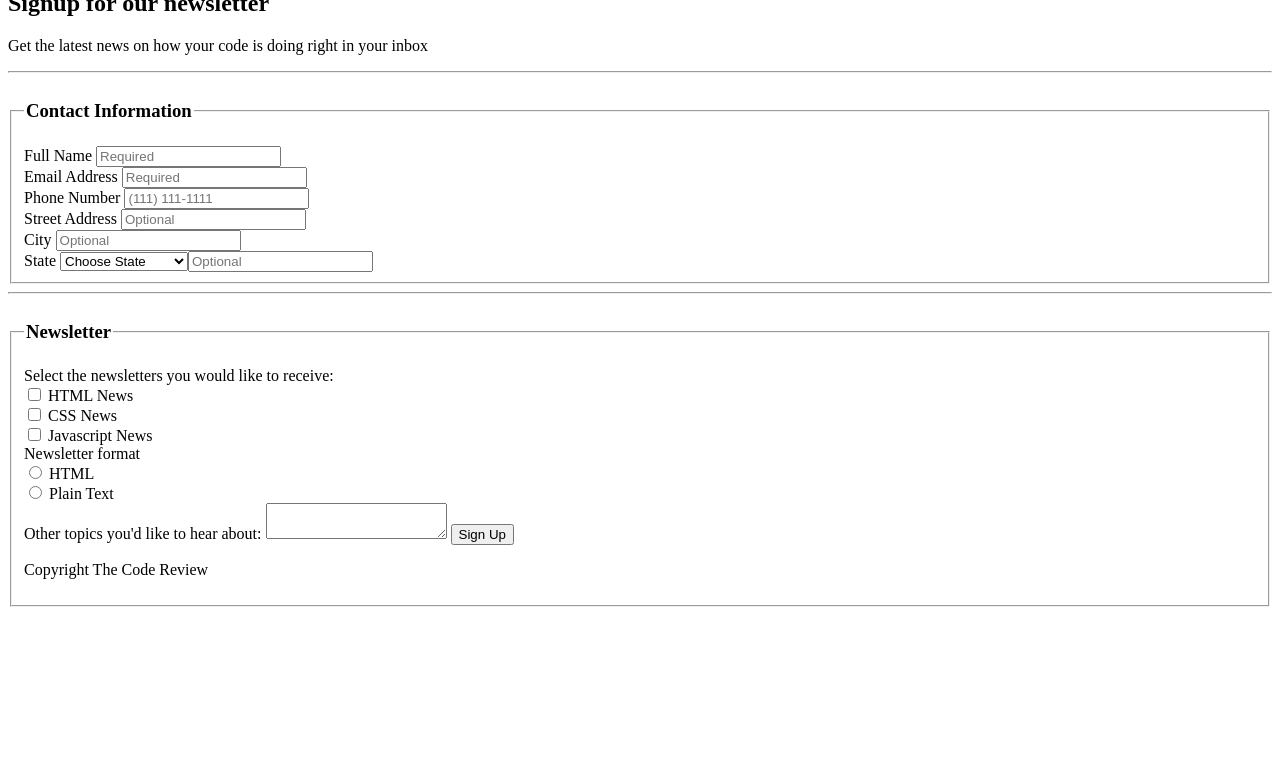
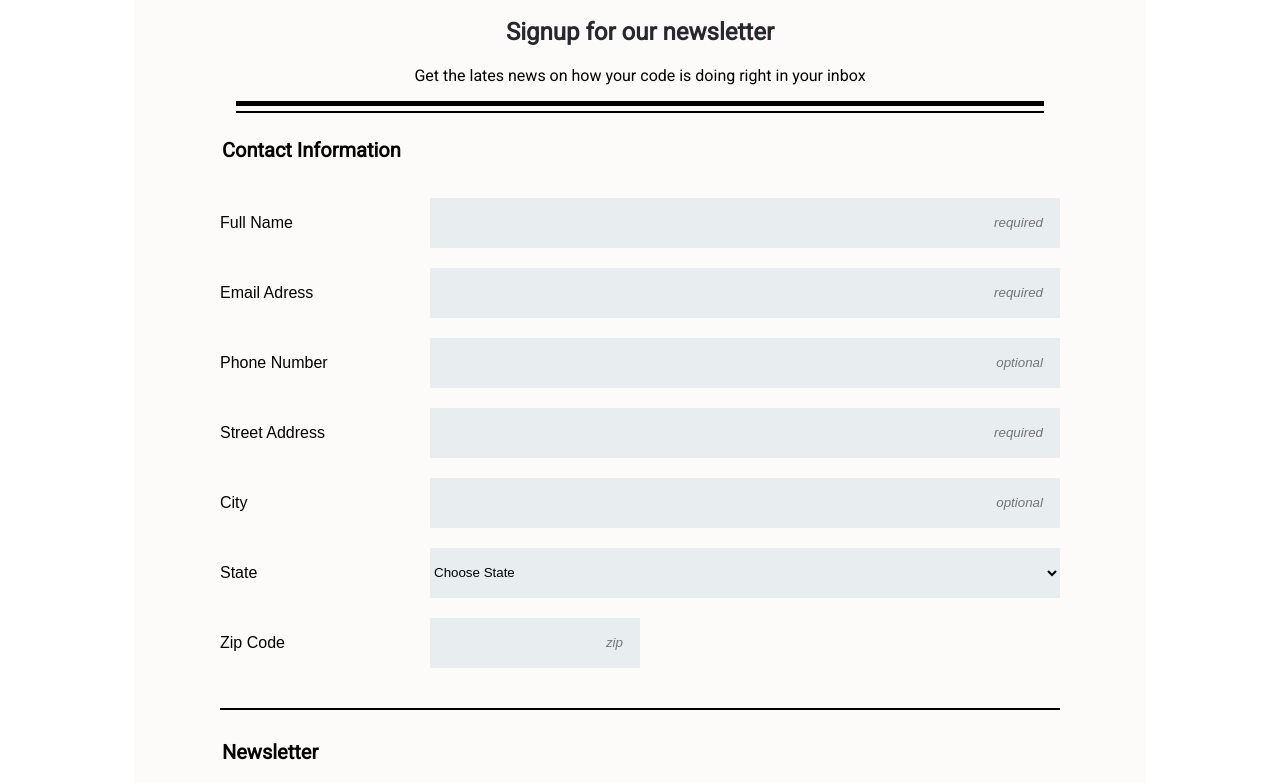
Before and after one commit to Rooben-s/techdegree-project-3-rooben, a plain HTML site: page index.html in a window 1280 px wide. Shown: the part 90-873 px from the top of the page. Before the commit the page ends 800 px from the top, so only its background shows below. Drawn offline with Linux system fonts and the light colour scheme; a web font is replaced by a local one.

Commit message:
final commit

```diff
--- a/css/styles.css
+++ b/css/styles.css
@@ -0,0 +1,252 @@
+/*-------mobile-form-------*/
+
+/*-------------Base Element Styles-------------*/
+
+*{
+    box-sizing: border-box;
+}
+
+
+h1 {
+    background-color: #272730;
+    color: white;
+    margin-top: 0;
+    padding: 20px 5px;
+
+}
+
+
+ h2 {
+     color: #272730;
+ }
+
+
+h1,
+h2,
+.intro-p {
+    text-align: center;
+}
+
+
+fieldset {
+    border: none;
+}
+
+
+legend {
+    margin-top: 20px;
+    margin-bottom: 20px;
+    font-size: 20px;
+
+}
+
+
+
+form {
+    width: 95%;
+    max-width: 500px;
+    padding: 0 1em;
+    margin: 0 auto;
+    display: flex;
+    flex-direction: column;
+}
+
+
+
+.news {
+    margin-top: auto;
+}
+
+
+.button{
+    background-color: #0fd6cc;
+    color: #fff;
+    display: block;
+    border: none;
+    border-radius: .10em;
+    height:50px;
+    width: 95%;
+    margin-top: 10px;
+    margin-bottom: 10px;
+    cursor: pointer;
+}
+
+
+.contact-form-code {
+    width: 45%;
+}
+
+
+
+footer {
+    text-align: center;
+    line-height: 2;
+
+}
+
+
+/*-------------Font Family-------------*/
+
+
+body {
+    font-family: 'Gayathri', sans-serif;
+}
+
+.intro {
+    font-family: 'Lato', sans-serif;
+}
+
+.textarea {
+    display: block;
+    margin-top: 20px;
+}
+
+h2,
+.intro-p,
+legend {
+    font-family: 'Roboto', sans-serif;
+}
+
+
+
+/*-------------Attribute Selectors-------------*/
+
+div[id="container"] {
+    max-width: 500px;
+    margin: auto;
+    background-color: rgb(253, 250, 250);
+
+}
+
+
+input[type=text],
+input[type=tel],
+input[type=email],
+input[type=cellphone],
+select,
+textarea {
+    background-color: #e8eeef;
+    color: black;
+    display: block;
+    border: none;
+    border-radius: .10em;
+    height:50px;
+    width: 95%;
+    margin-top: 10px;
+    margin-bottom: 10px;
+
+}
+
+
+
+
+::placeholder {
+    text-align: right;
+    font-style: oblique;
+    padding-right: 15px;
+}
+
+input[type="checkbox"],
+input[type="radio"] {
+    margin-right: 10px;
+}
+
+
+
+/*-------------CSS Transition for Focus-------------*/
+
+
+
+input:focus,
+textarea:focus,
+select:focus {
+    background-color: lightblue;
+    transition: border 2s, background-color 2s, transform 2s;
+}
+
+button:focus {
+    background-color: lightblue;
+}
+
+/*-------------Horizontal Rule-------------*/
+
+
+.line-1 {
+    height: 5px;
+    background-color: black;
+    margin-bottom: 0;
+    border-style: none;
+}
+
+.line-2 {
+    height: 2px;
+    background: black;
+    border-style: none;
+    margin-top: 5px;
+    margin-bottom: 25px;
+}
+
+.line-3 {
+    margin-top: 30px;
+    margin-bottom: 20px;
+    height: 2px;
+    background: black;
+    border-style: none;
+}
+
+
+
+/*-------------Media Querry-------------*/
+
+@media (min-width: 768px) {
+
+
+    div[id="container"] {
+        max-width: 80%;
+        margin: auto;
+    }
+
+    form {
+        max-width: 900px;
+    }
+
+    .contact-form label,
+    .contact-form-code label {
+        flex-basis: 25%;
+    }
+
+    .contact-form select,
+    .contact-form input,
+    .contact-form-code input {
+        flex-grow:1;
+        flex-basis:70%;
+    }
+
+
+    .contact-form-code {
+        width: 100%;
+    }
+
+
+    .contact-form-code input {
+        max-width: 25%;
+    }
+
+
+    .contact-form,
+    .contact-form-code {
+        display: flex;
+        flex-direction: row;
+        align-items: center;
+
+      }
+
+
+
+
+    .line-1,
+    .line-2 {
+      width: 80%;
+  }
+
+}
--- a/index.html
+++ b/index.html
@@ -1,114 +1,192 @@
-<!doctype html>
+<!DOCTYPE html>
 <html lang="en">
     <head>
         <meta charset="utf-8">
+        <meta name="viewport" content="width=device-width, initial-scale=1.0">
+        <link href="https://fonts.googleapis.com/css2?family=Gayathri:wght@100;400;700&family=Lato&family=Roboto&display=swap" rel="stylesheet">
+        <link rel="stylesheet" href="css/styles.css">
         <title>THE CODE REVIEW</title>
-  <meta name="viewport" content="width=device-width, initial-scale=1.0">
-  <link rel="stylesheet" href="css/styles.css">
-  <link href="https://fonts.googleapis.com/css2?family=Merriweather:ital,wght@0,300;0,400;0,700;0,900;1,300;1,400;1,700;1,900&display=swap" rel="stylesheet">
     </head>
+
     <body>
+        <div id="container">
         <header>
-      <h1>THE CODE REVIEW</h1>
+            <h1 class="intro">THE CODE REVIEW</h1>
         </header>
-      <div class="wrapper">
-        <div class="top-info">
-          <h2>Signup for our newsletter</h2>
-          <p>Get the latest news on how your code is doing right in your inbox</p>
-        </div>
-        <hr id="topline">
-            <form action="index.html" method="post">
-              <fieldset class="top">
-                <legend><h3 class="contact">Contact Information</h3></legend>
 
-                <div class="box">
-                  <label for="name">Full Name</label>
-                  <input type="text" id="name" name="user_name" placeholder="Required" required>
+            <div>
+                <H2>Signup for our newsletter</H2>
+                <p class="intro-p">Get the lates news on how your code is doing right in your inbox</p>
+
+                <hr class="line-1">
+                <hr class="line-2">
             </div>
 
-                <div class="box">
-                  <label for="email">Email Address</label>
-                  <input type="email" id="email" name="user_email" placeholder="Required" required>
+            <main>
+                <!--==== basic information "section-1" ====-->
+
+
+                <form method="post" action="index.html">
+                    <fieldset>
+
+                    <legend><span class="contact-info"><strong>Contact Information</strong></span></legend>
+
+                <div class="contact-form">
+                    <label for="name">Full Name</label>
+                    <input type="text" id="name" name="user-name" placeholder="required" required>
                 </div>
 
-                <div class="box">
-                  <label for="phone">Phone Number</label>
-                  <input type="tel" id="phone" name="user_name" placeholder="(111) 111-1111">
+                <div class="contact-form">
+                    <label for="email-address">Email Adress</label>
+                    <input type="email" id="email-address" name="user-address" placeholder="required" required>
                 </div>
 
-                <div class="box">
-                  <label for="address">Street Address</label>
-                  <input type="text" id="address" name="user_name" placeholder="Optional">
+                <div class="contact-form">
+                    <label for="phone-number">Phone Number</label>
+                    <input type="tel" id="phone-number" name="number" placeholder="optional">
                 </div>
 
-                <div class="box">
-                  <label for="city">City</label>
-                  <input type="text" id="city" name="user_name" placeholder="Optional">
+                <div class="contact-form">
+                    <label for="street-address">Street Address</label>
+                    <input type="text" id="street-address" name="address" placeholder="required">
                 </div>
 
-                <div class="box">
+                <div class="contact-form">
+                    <label for="city">City</label>
+                    <input type="text" id="city" name="user-city" placeholder="optional">
+                </div>
+
+                 <div class="contact-form">
                     <label for="state">State</label>
-                    <select class="select-menu" id="state" name="user_state">
-                      <option disabled selected value>Choose State</option>
-                      <option value="vic">Victoria</option>
-                      <option value="nsw">New South Wales</option>
+                    <select id="state" name="user-state">
+                        <option value="">Choose State</option>
+                        <optgroup label="A">
+                        <option value="al">Alabama</option>
+                        <option value="ak">Alaska</option>
+                        <option value="az">Arizona</option>
+                        <option value="ar">Arkansas</option>
+                    </optgroup>
+                    <optgroup label="C">
+                        <option value="ca">California</option>
+                        <option value="co">Colorado</option>
+                        <option value="ct">Connecticut</option>
+                    </optgroup>
+                    <optgroup label="D">
+                        <option value="de">Delaware</option>
+                    </optgroup>
+                    <optgroup label="F">
+                        <option value="fl">Florida</option>
+                    </optgroup>
+                    <optgroup label="G">
+                        <option value="ga">Georgia</option>
+                    </optgroup>
+                    <optgroup label="H">
+                        <option value="hi">Hawaii</option>
+                    </optgroup>
+                    <optgroup label="I">
+                        <option value="id">Idaho</option>
+                        <option value="il">Illinois</option>
+                        <option value="in">Indiana</option>
+                        <option value="ia">Iowa</option>
+                    </optgroup>
+                    <optgroup label="K">
+                        <option value="ks">Kansas</option>
+                        <option value="ky">Kentucky</option>
+                    </optgroup>
+                    <optgroup label="L">
+                        <option value="la">Louisiana</option>
+                    </optgroup>
+                        <optgroup label="M">
+                        <option value="me">Maine</option>
+                        <option value="md">Maryland</option>
+                        <option value="md">Massachusetts</option>
+                        <option value="ma">Michigan</option>
+                        <option value="mn">Minnesota</option>
+                        <option value="ms">Mississippi</option>
+                        <option value="mo">Missouri</option>
+                        <option value="mt">Montana</option>
+                    </optgroup>
+                    <optgroup label="N">
+                        <option value="ne">Nebraska</option>
+                        <option value="nv">Nevada</option>
+                        <option value="nh">New Hampshire</option>
+                        <option value="nj">New Jersey</option>
+                        <option value="nm">New Mexico</option>
+                        <option value="ny">New York</option>
+                        <option value="nc">North Carolina</option>
+                        <option value="nd">North Dakota</option>
+                    </optgroup>
+                    <optgroup label="O">
+                        <option value="oh">Ohio</option>
+                        <option value="Ok">Oklahoma</option>
+                        <option value="or">Oregon
+                    </optgroup>
+                    <optgroup label="P">
+                        <option value="pa">Pennsylvania</option>
+                    </optgroup>
+                    <optgroup label="R">
+                        <option value="ri">Rhode Island</option>
+                    </optgroup>
+                    <optgroup label="T">
+                        <option value="tn">Tennesse</option>
+                        <option value="tx">Texas</option>
+                    </optgroup>
+                    <optgroup label="U">
+                        <option value="ut">Utah</option>
+                    </optgroup>
+                    <optgroup label="V">
+                        <option value="vt">Vermont</option>
+                        <option value="va">Virginia</option>
+                    </optgroup>
+                    <optgroup label="W">
+                        <option value="ws">Washington(state)</option>
+                        <option value="wv">West Virginia</option>
+                        <option value="wi">Wisconsin</option>
+                        <option value="wy">Wyoming</option>
+                    </optgroup>
+
+                    </select>
+                </div>
+
+                <div class="contact-form-code">
+                        <label for="zip">Zip Code</label>
+                        <input type="text" id="zip" name="user-zip-code" placeholder="zip">
+
+                </div>
+                <hr class="line-3">
+                    </fieldset>
 
 
 
+            <!--==== newsletter "section-2" ====-->
 
+            <fieldset>
 
-                  </div>
+                <legend><strong>Newsletter</strong></legend>
+                <p class="news">Select the newsletters you would like to recieve</p>
 
-                <div class="box">
-                  <label for="zip">Zip Code</label>
-                  <input type="text" id="zip" name="user_zip" class="zip-code" placeholder="Optional">
-                </div>
+                <input type="checkbox" name="newsletter" id="html-news"><label for="html-news">HTML News</label><br>
+                <input type="checkbox" name="newsletter" id="css-news"><label for="css-news">CSS News</label><br>
+                <input type="checkbox" name="newsletter" id="javascript-news"><label for="javascript-news">Javascript News</label>
+                <p>Newsletter format</p>
+                <input type="radio" name="newsletter-format" id="html"><label for="html">HTML</label><br>
+                <input type="radio" name="newsletter-format" id="plain-text"><label for="plain-text">Plain text</label>
+
+                <label for="comment" class="textarea">Other topics you'd like to hear about</label>
+
+                <textarea id="comment" name="user-comment"></textarea>
+
 
             </fieldset>
 
-            <hr id="bottomline">
-
-            <fieldset class="bottom">
-                <legend><h3 class="newsletter">Newsletter</h3></legend>
-                  <label class="newsletter-select">Select the newsletters you would like to receive:</label>
-                    <div class="box">
-                      <input type="checkbox" id="html-news" name="user_newsletter">
-                      <label class="news-type" for="html-news">HTML News</label>
-                    </div>
-
-                    <div class="box">
-                      <input type="checkbox" id="css" name="user_newsletter">
-                      <label class="news-type" for="css">CSS News</label>
-                    </div>
-
-                    <div class="box">
-                      <input type="checkbox" id="javascript" value="newsletter_javascript" name="user_newsletter">
-                      <label class="news-type" for="javascript">Javascript News</label>
-                    </div>
-
-                  <label class="text">Newsletter format</label>
-
-                  <div class="box">
-                    <input type="radio" id="html-format" name="user_format">
-                    <label for="html-format" class="news-type">HTML</label>
-                  </div>
-
-                  <div class="box">
-                    <input type="radio" id="plain-format" name="user_format">
-                    <label for="plain-format" class="news-type">Plain Text</label>
-                  </div>
-
-                  <label class="text" for="other-topics">Other topics you'd like to hear about:</label>
-
-                  <textarea id="other-topics" name="other_topics"></textarea>
-
-                  <button type="submit">Sign Up</button>
-
-              <p id="copyright">Copyright The Code Review</p>
-              </fieldset>
-            </form>
+            <button type="submit" class="button">Sign Up</button>
 
 
+                </form>
+        </main>
+
+        <footer><em>Copyright The Code Review</em></footer>
     </div>
     </body>
+
 </html>
```
Lines whose indentation alone changed are shown as unchanged.
